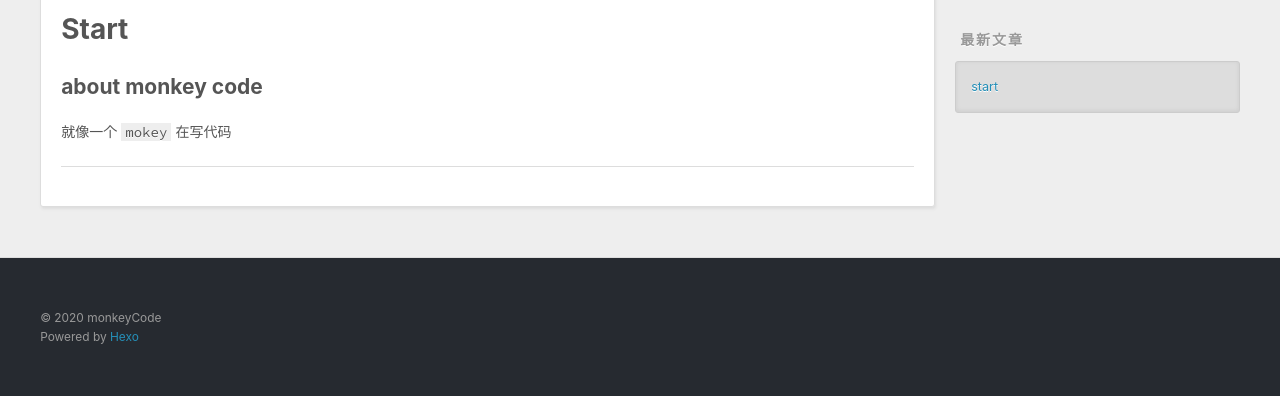
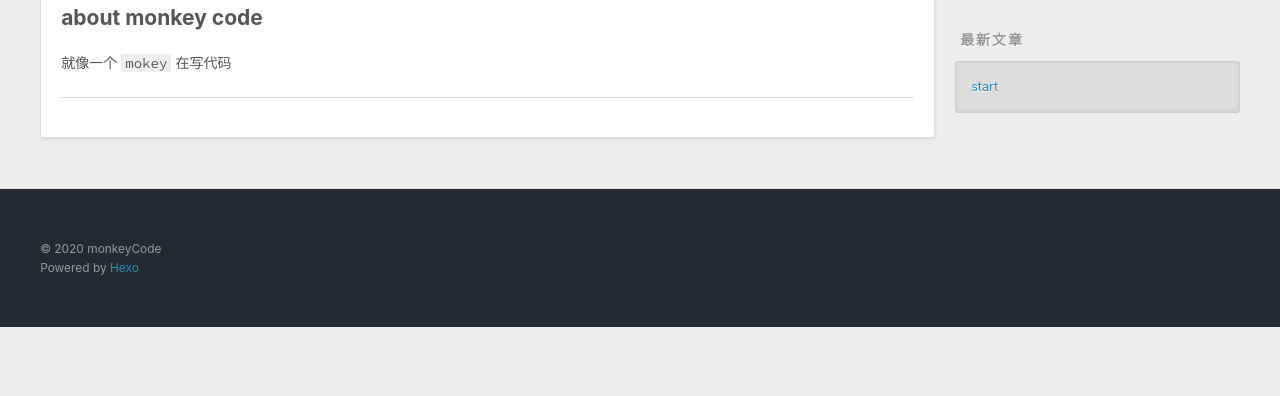
Before and after one commit to amazingCoding/monkeyCode, a plain HTML site: page index.html in a window 1280 px wide. Shown: the part 448-844 px from the top of the page. After the commit the page ends 800 px from the top, so only its background shows below. Drawn offline with nearby package versions, Linux system fonts and the light colour scheme; files that its build step writes are made by us from their sources; files whose address does not match are found by name.

Commit message:
Site updated: 2020-05-18 15:35:02

```diff
--- a/index.html
+++ b/index.html
@@ -87,7 +87,7 @@
 
     <div class="article-entry" itemprop="articleBody">
 
-        <h1 id="Start"><a href="#Start" class="headerlink" title="Start"></a>Start</h1><h2 id="about-monkey-code"><a href="#about-monkey-code" class="headerlink" title="about monkey code"></a>about monkey code</h2><p>就像一个 <code>mokey</code> 在写代码</p>
+        <h2 id="about-monkey-code"><a href="#about-monkey-code" class="headerlink" title="about monkey code"></a>about monkey code</h2><p>就像一个 <code>mokey</code> 在写代码</p>
 
 
     </div>
```
Also changed, not shown: 2020/05/18/start/index.html (+4 -4 lines).
